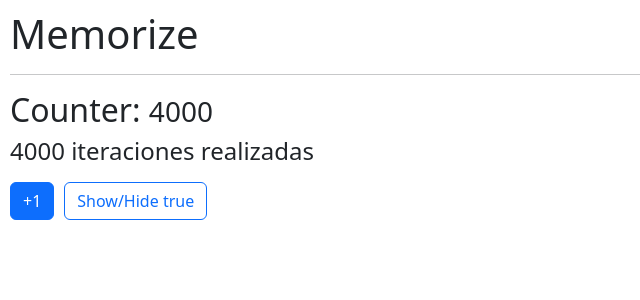
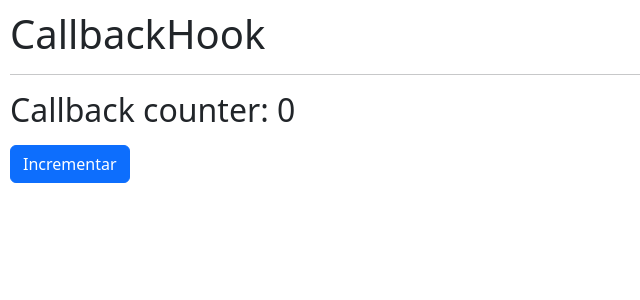
Before and after one commit to sebastian461/react-hook-app, a React (Vite) app: page / in a window 1280 px wide. Shown: the top 300 px of the page, without its empty margins (0-640 px from the left). Built offline with nearby package versions, Linux system fonts and the light colour scheme.

Commit message:
useCallback

```diff
--- /dev/null
+++ b/src/06-memos/CallbackHook.jsx
@@ -0,0 +1,24 @@
+import { useCallback, useState } from "react";
+import { ShowIncrement } from "./ShowIncrement";
+
+export const CallbackHook = () => {
+  const [counter, setCounter] = useState(0);
+
+  //* es similar al 'useMemo', pero memoriza funciones
+  const increment = useCallback((value) => {
+    setCounter((c) => c + value); //el value se envia desde el componente hijo
+  }, []);
+
+  /* const increment = () => {
+    setCounter(counter + 1);
+  }; */
+
+  return (
+    <>
+      <h1>CallbackHook</h1>
+      <hr />
+      <h2>Callback counter: {counter}</h2>
+      <ShowIncrement increment={increment} />
+    </>
+  );
+};
--- /dev/null
+++ b/src/06-memos/ShowIncrement.jsx
@@ -0,0 +1,14 @@
+import { memo } from "react";
+
+/*
+  ? se requiere el uso de memo para el 'useCallback'
+*/
+export const ShowIncrement = memo(({ increment }) => {
+  console.log("Me volví a generar");
+
+  return (
+    <button className="btn btn-primary mt-2" onClick={() => increment(2)}>
+      Incrementar
+    </button>
+  );
+});
--- a/src/main.jsx
+++ b/src/main.jsx
@@ -10,10 +10,11 @@ import "./index.css";
 //import { FocusScreen } from "./04-useRef/FocusScreen";
 //import { Layout } from "./05-useLayoutEffect/Layout";
 //import { Memorize } from "./06-memos/Memorize";
-import { MemoHook } from "./06-memos/MemoHook";
+//import { MemoHook } from "./06-memos/MemoHook";
+import { CallbackHook } from "./06-memos/CallbackHook";
 
 ReactDOM.createRoot(document.getElementById("root")).render(
   <React.StrictMode>
-    <MemoHook />
+    <CallbackHook />
   </React.StrictMode>
 );
```
